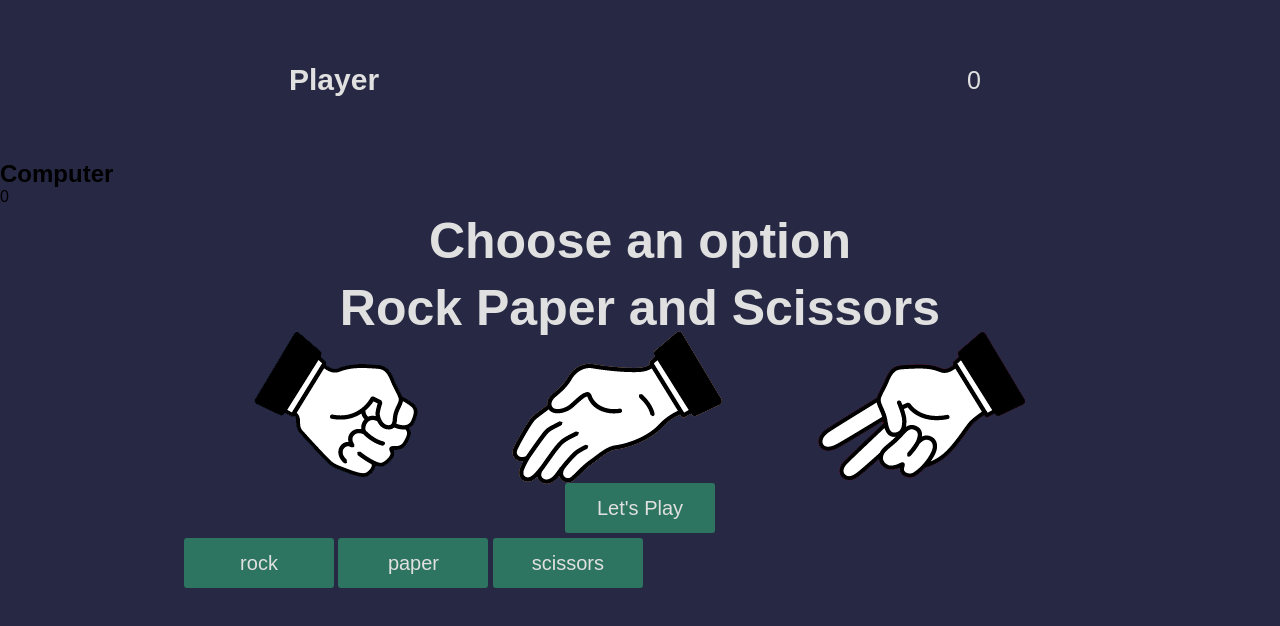
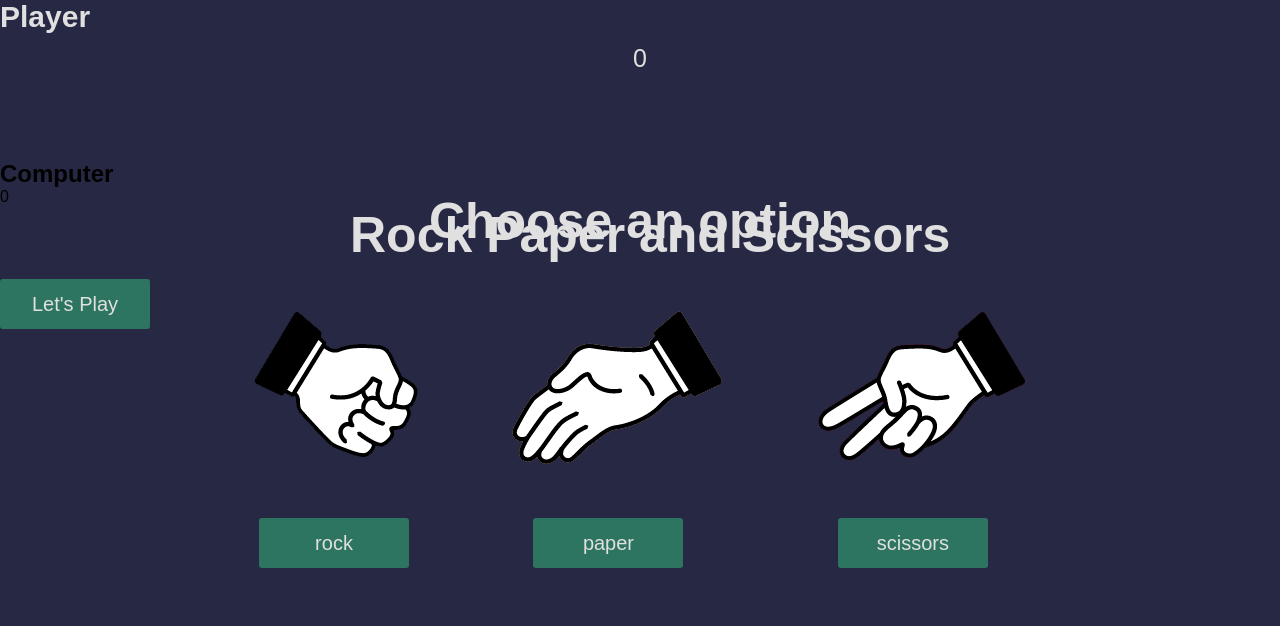
Before and after one commit to Haralambos1991/RPS-Multiplayer, a website: page index.html in a window 1280 px wide. Drawn offline with Linux system fonts and the light colour scheme.

Commit message:
new message

```diff
--- a/style.css
+++ b/style.css
@@ -13,8 +13,8 @@ section {
 .score {
     color: rgb(224, 224, 224);
     height: 20vh;
-    display: flex;
-    justify-content: space-around;
+    display: ruby-text-container;
+    justify-content: flex-start;
     align-items: center;
 }
 
@@ -31,15 +31,17 @@ section {
 .intro {
     color: rgb(224, 224, 224);
     height: 50vh;
-    display: flex;
+    display: contents;
     flex-direction: column;
     align-items: center;
-    justify-content: space-around;
+    justify-content: content;
     transition: opacity 0.5 ease;
 }
 
 .intro h1 {
     font-size: 50px;
+    margin-left: 350px;
+    margin-bottom: 15px;
 }
 
 .intro button,
@@ -64,6 +66,7 @@ section {
     color: rgb(224, 224, 224);
     text-align: center;
     font-size: 50px;
+    margin-top: -40px;
 }
 
 .hands,
@@ -81,3 +84,19 @@ div.fadeOut {
     opacity: 0;
     pointer-events: all;
 }
+
+.scissors {
+    margin-left: 150px;
+}
+
+.paper {
+    margin-left: 120px;
+}
+
+.rock {
+    margin-left: 75px;
+}
+
+.symbols {
+    margin-bottom: 30px;
+}
```
Also changed, not shown: package.json (+5 -2 lines), 1 other file.
